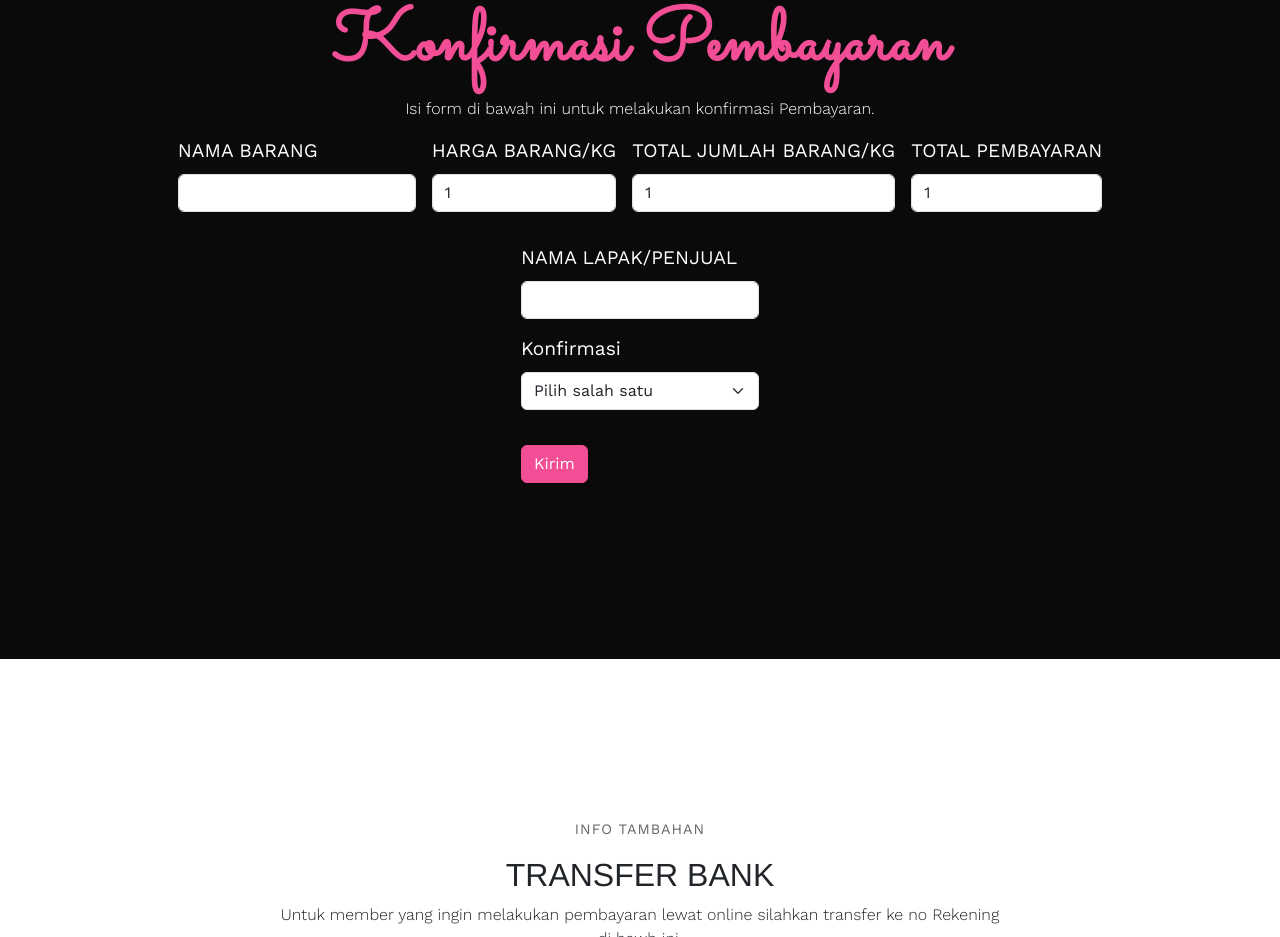
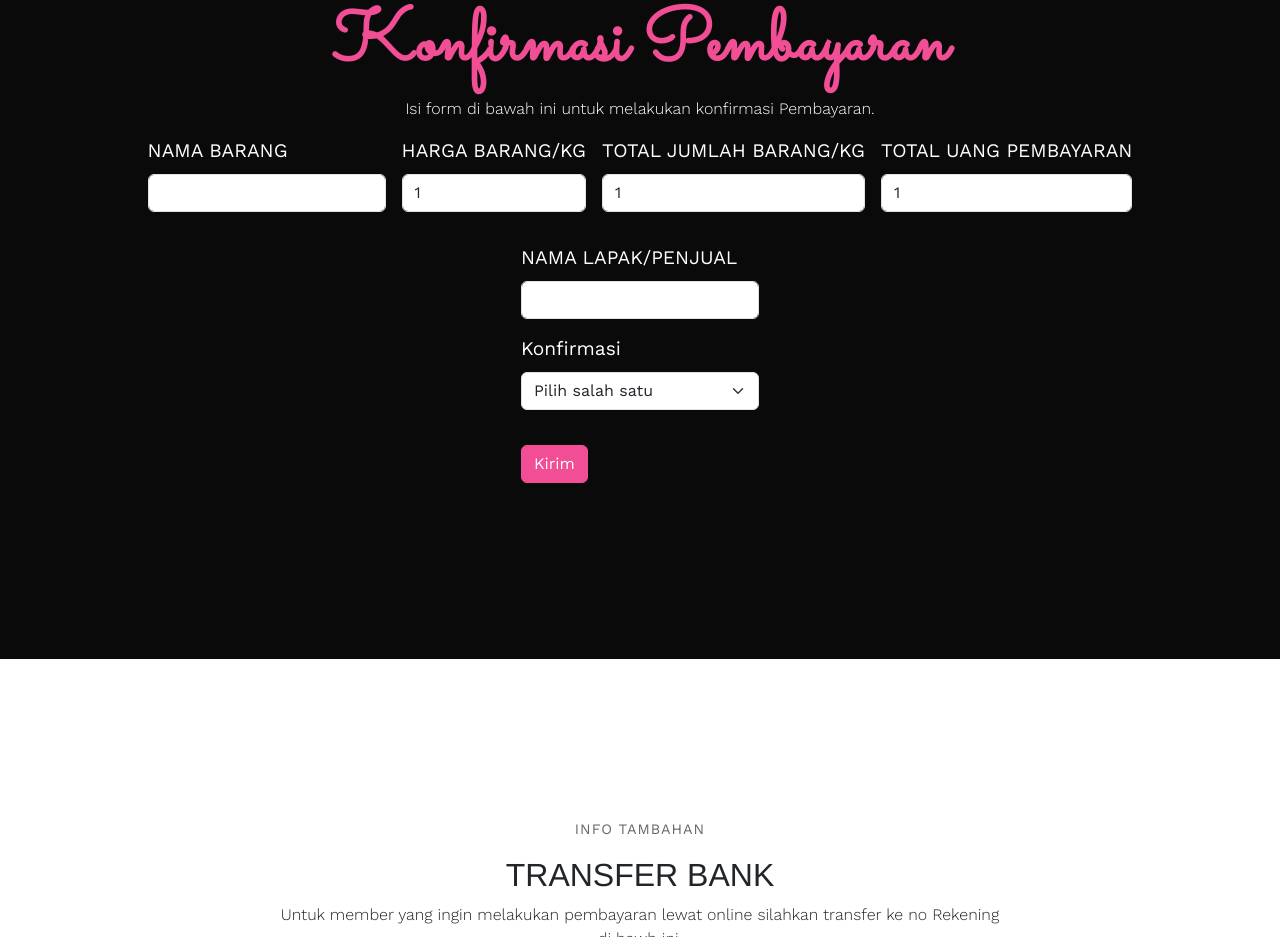
Before and after one commit to allawyzon/wifi.github.io, a plain HTML site: page index.html in a window 1280 px wide. Shown: the part 957-1894 px from the top of the page. Drawn offline with nearby package versions, Linux system fonts and the light colour scheme; some packages are replaced by stand-ins of ours; a script that the page names is missing.

Commit message:
first commit

```diff
--- a/index.html
+++ b/index.html
@@ -432,10 +432,15 @@
               max="10000000000" length="1" value="1" />
           </div>
         </div>
+
+
+
+
+
         <div class="col-12">
           <div class="mb-3">
-            <label for="TOTAL PEMBAYARAN" class="form-label">TOTAL PEMBAYARAN</label>
-            <input type="number" class="form-control" id="TOTAL PEMBAYARAN" name="TOTAL PEMBAYARAN" min="1"
+            <label for="TOTAL UANG PEMBAYARAN" class="form-label">TOTAL UANG PEMBAYARAN</label>
+            <input type="number" class="form-control" id="TOTAL PEMBAYARAN" name="TOTAL UANG PEMBAYARAN" min="1"
               max="50000000000" length="1" value="1" />
           </div>
         </div>
```
